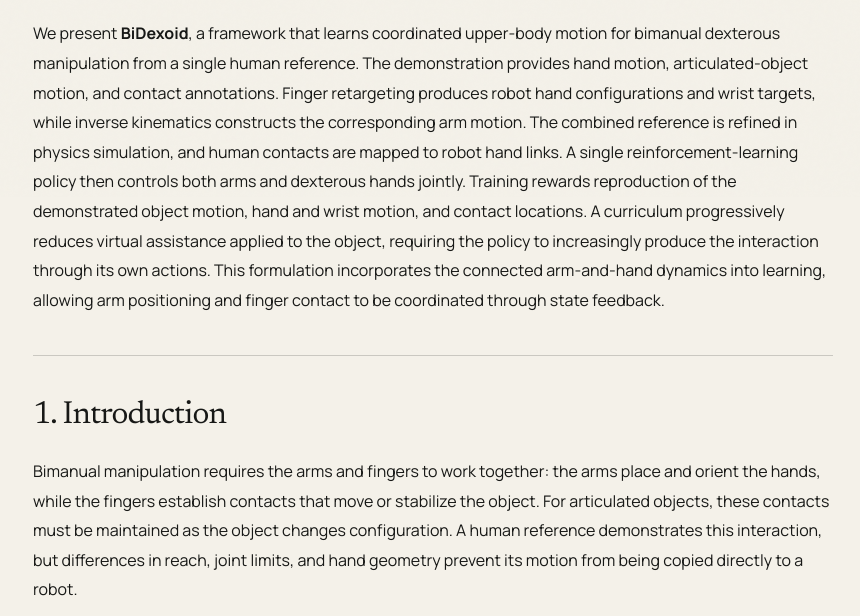
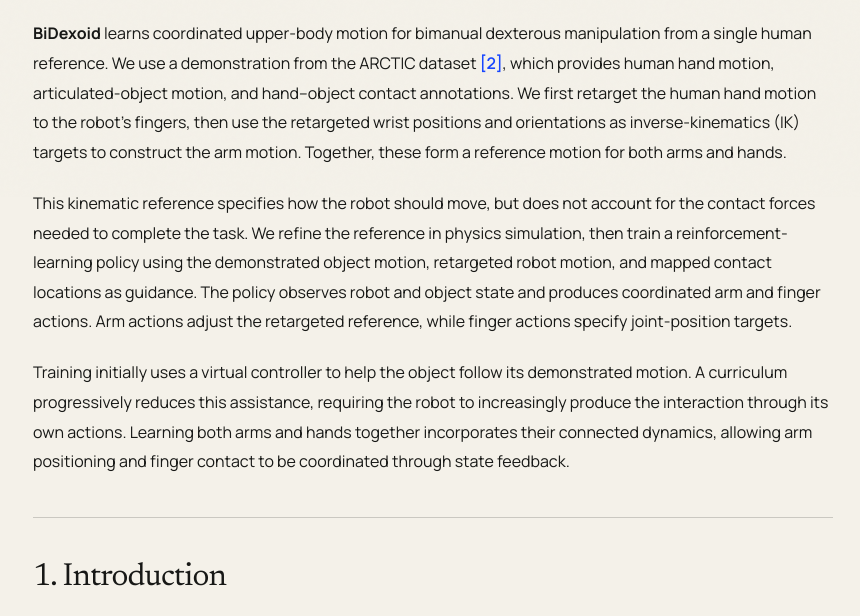
Before and after one commit to nonlinearjunkie/nonlinearjunkie.github.io, a plain HTML site: page reports/bidexoid.html in a window 1280 px wide. Shown: the part 603-1219 px from the top of the page, without its empty margins (207-1067 px from the left). Drawn offline with nearby package versions, Linux system fonts and the light colour scheme; a web font is replaced by a local one.

Commit message:
Publish clearer BiDexoid abstract

```diff
--- a/reports/bidexoid.html
+++ b/reports/bidexoid.html
@@ -32,7 +32,9 @@
 
         <section class="report-section report-abstract" id="abstract" aria-labelledby="abstract-heading">
           <h2 id="abstract-heading">Abstract</h2>
-          <p>We present <strong>BiDexoid</strong>, a framework that learns coordinated upper-body motion for bimanual dexterous manipulation from a single human reference. The demonstration provides hand motion, articulated-object motion, and contact annotations. Finger retargeting produces robot hand configurations and wrist targets, while inverse kinematics constructs the corresponding arm motion. The combined reference is refined in physics simulation, and human contacts are mapped to robot hand links. A single reinforcement-learning policy then controls both arms and dexterous hands jointly. Training rewards reproduction of the demonstrated object motion, hand and wrist motion, and contact locations. A curriculum progressively reduces virtual assistance applied to the object, requiring the policy to increasingly produce the interaction through its own actions. This formulation incorporates the connected arm-and-hand dynamics into learning, allowing arm positioning and finger contact to be coordinated through state feedback.</p>
+          <p><strong>BiDexoid</strong> learns coordinated upper-body motion for bimanual dexterous manipulation from a single human reference. We use a demonstration from the ARCTIC dataset <a class="citation" href="#ref-2" role="doc-biblioref">[2]</a>, which provides human hand motion, articulated-object motion, and hand–object contact annotations. We first retarget the human hand motion to the robot’s fingers, then use the retargeted wrist positions and orientations as inverse-kinematics (IK) targets to construct the arm motion. Together, these form a reference motion for both arms and hands.</p>
+          <p>This kinematic reference specifies how the robot should move, but does not account for the contact forces needed to complete the task. We refine the reference in physics simulation, then train a reinforcement-learning policy using the demonstrated object motion, retargeted robot motion, and mapped contact locations as guidance. The policy observes robot and object state and produces coordinated arm and finger actions. Arm actions adjust the retargeted reference, while finger actions specify joint-position targets.</p>
+          <p>Training initially uses a virtual controller to help the object follow its demonstrated motion. A curriculum progressively reduces this assistance, requiring the robot to increasingly produce the interaction through its own actions. Learning both arms and hands together incorporates their connected dynamics, allowing arm positioning and finger contact to be coordinated through state feedback.</p>
         </section>
 
         <section class="report-section" id="introduction" aria-labelledby="introduction-heading">
```
